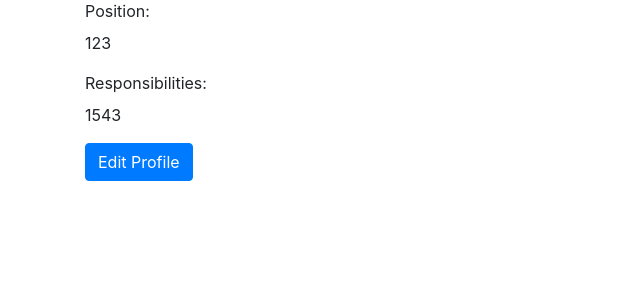
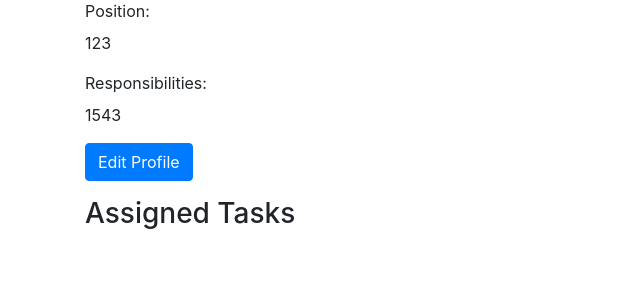
Before and after one commit to Dan1k1319/kursach, a Flask app: page /profile/1 in a window 1280 px wide. Shown: the part 473-773 px from the top of the page, without its empty margins (0-640 px from the left). Run offline with Flask 3, Linux system fonts and the light colour scheme; a user stored in the database is signed in; some libraries are stand-ins or nearby versions.

Commit message:
поломано, надо чинить

```diff
--- a/flaskProject/app.py
+++ b/flaskProject/app.py
@@ -40,7 +40,10 @@ class Task(db.Model):
     description = db.Column(db.String(255), nullable=False)
     deadline = db.Column(db.DateTime, nullable=False)
     assigned_to = db.Column(db.Integer, db.ForeignKey('user.id'))
-    assignee = db.relationship('User', backref='tasks')
+    assignee_user = db.relationship('User', backref='tasks')
+    assigned_tool = StringField('Assigned To')
+
+
 
 
 class Leave(db.Model):
@@ -50,10 +53,12 @@ class Leave(db.Model):
     reason = db.Column(db.String(255))
 
 
+
 class Rating(db.Model):
     id = db.Column(db.Integer, primary_key=True)
     user_id = db.Column(db.Integer, db.ForeignKey('user.id'), nullable=False)
     score = db.Column(db.Float, nullable=False)
+
 
 
 class User(UserMixin, db.Model):
@@ -66,6 +71,9 @@ class User(UserMixin, db.Model):
     department = db.Column(db.String(100))
     position = db.Column(db.String(100))
     responsibilities = db.Column(db.Text)
+    tasks_assigned = db.relationship('Task', backref='assignee', lazy=True)
+    leaves = db.relationship('Leave', backref='user', lazy=True)
+    ratings = db.relationship('Rating', backref='user', lazy=True)
 
 
 class RegistrationForm(FlaskForm):
@@ -189,6 +197,17 @@ def admin_departments():
         db.session.commit()
         flash('Отдел успешно добавлен!', 'success')
         return redirect(url_for('admin_departments'))
+
+    if task_form.validate_on_submit():
+        assigned_to_user = User.query.filter_by(username=task_form.assigned_to.data).first()
+        if assigned_to_user:
+            task = Task(description=task_form.description.data, deadline=task_form.deadline.data, assigned_to=assigned_to_user.id)
+            db.session.add(task)
+            db.session.commit()
+            flash('Задание успешно создано!', 'success')
+        else:
+            flash('Пользователь не найден!', 'danger')
+
     departments = Department.query.all()
     return render_template('admin_departments.html', title='Администрирование отделов', form=form,
                            departments=departments, task_form=task_form, leave_form=leave_form,
@@ -255,7 +274,7 @@ def profile(user_id):
         user.position = form.position.data
         user.responsibilities = form.responsibilities.data
         db.session.commit()
-        flash('Your profile has been updated!', 'success')
+        flash('Ваш профиль успешно обновлен!', 'success')
 
     form.bio.data = user.bio
     form.passport_data.data = user.passport_data
@@ -263,7 +282,10 @@ def profile(user_id):
     form.position.data = user.position
     form.responsibilities.data = user.responsibilities
 
-    return render_template('profile.html', title='Profile', form=form, user=user)
+    # Получение списка заданий пользователя
+    user_tasks = user.tasks
+
+    return render_template('profile.html', title='Профиль', form=form, user=user, user_tasks=user_tasks)
 
 
 @app.route("/edit_profile/<int:user_id>", methods=['GET', 'POST'])
--- a/flaskProject/templates/profile.html
+++ b/flaskProject/templates/profile.html
@@ -75,6 +75,12 @@
     <div class="form-group">
         <a href="{{ url_for('edit_profile', user_id=current_user.id) }}" class="btn btn-primary">Edit Profile</a>
     </div>
+        <h3>Assigned Tasks</h3>
+<ul>
+    {% for task in user_tasks %}
+        <li>{{ task.description }}</li>
+    {% endfor %}
+</ul>
     {% endif %}
 </main>
 </body>
```
Also changed, not shown: flaskProject/instance/site.db.
